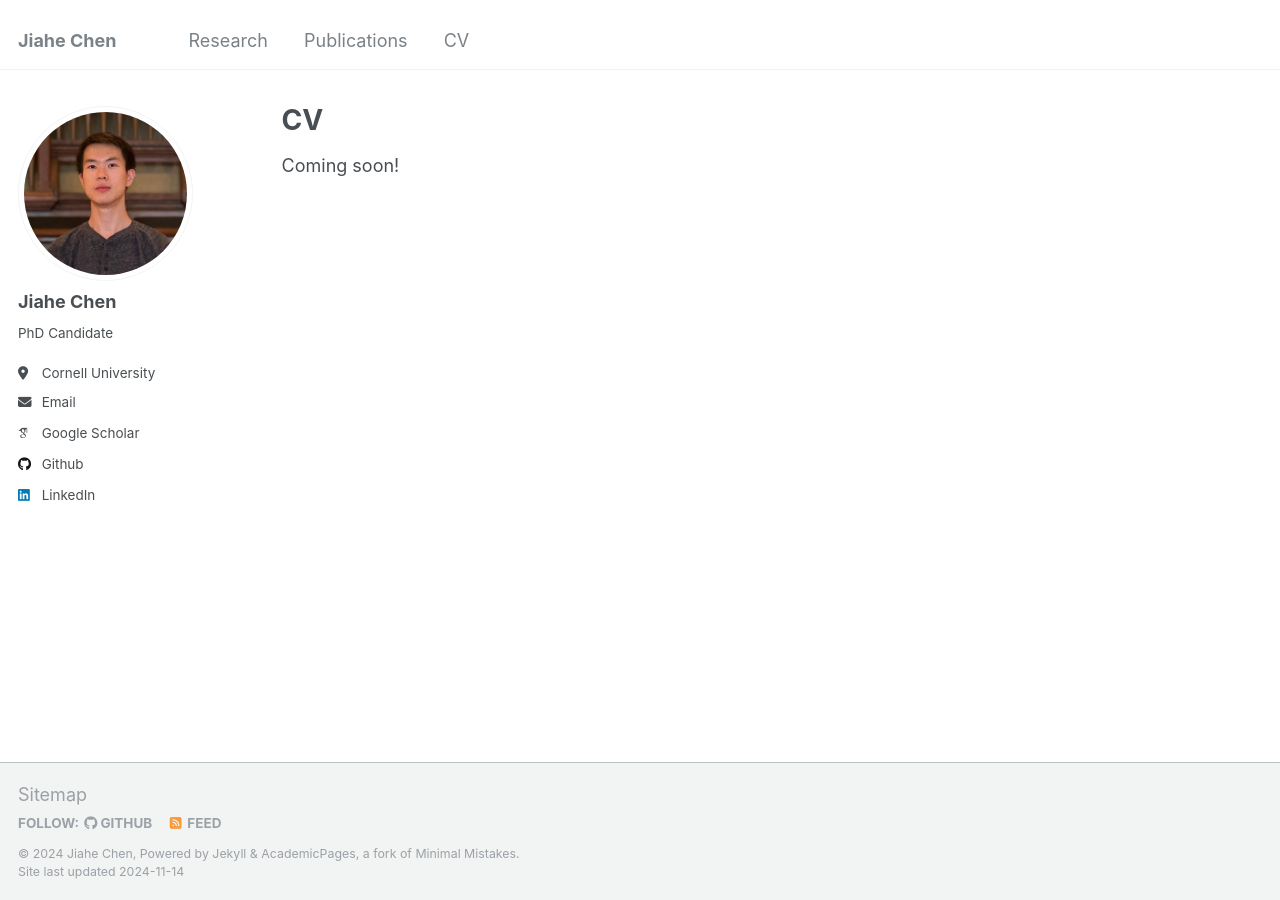
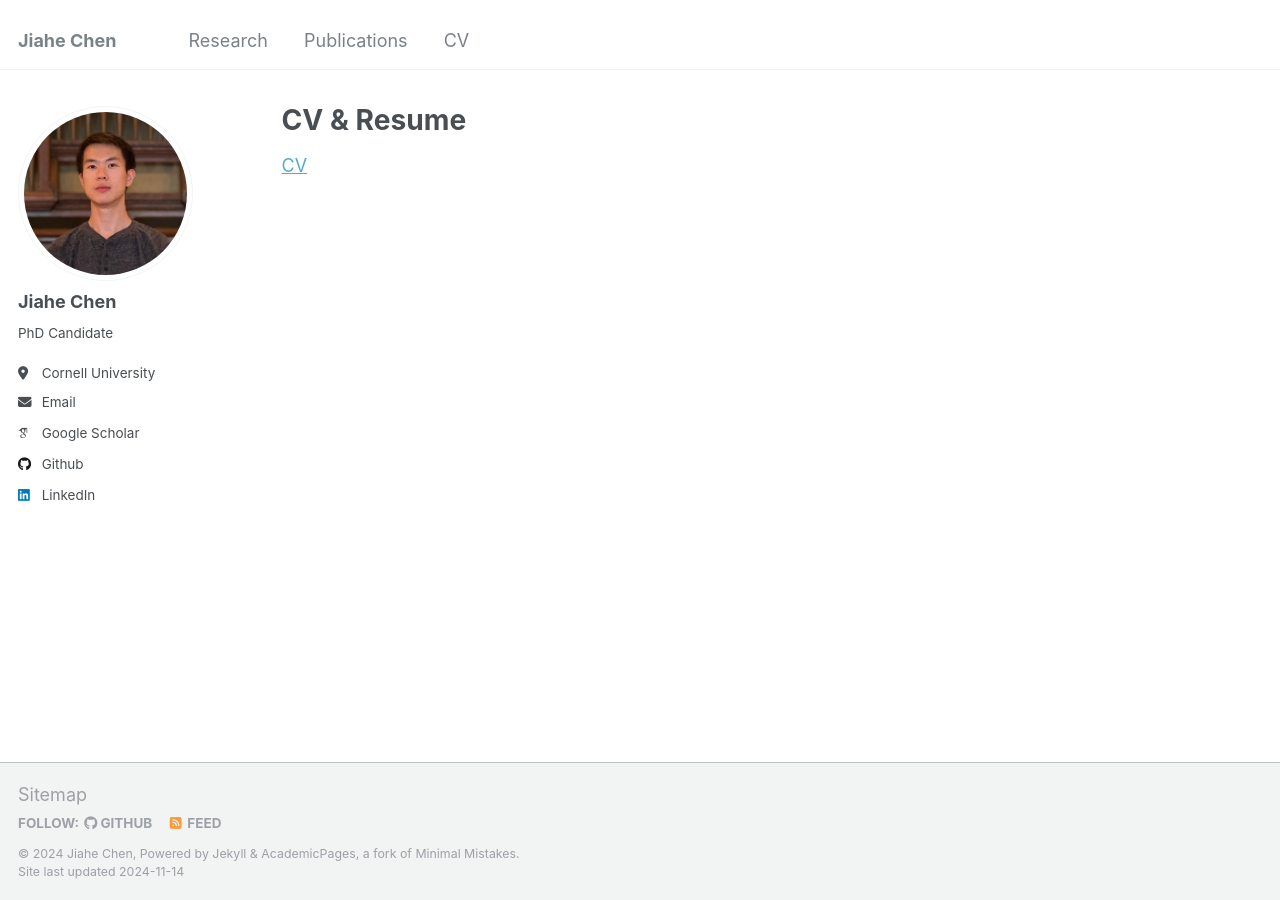
Before and after one commit to Ericland/Ericland.github.io, a Jekyll site: the page built from _pages/cv.md, in a window 1280 px wide. Built offline with Jekyll 4.4.1, drawn with Linux system fonts in a browser that asks for light colours; some web fonts are replaced.

Commit message:
Update cv.md

```diff
--- a/_pages/cv.md
+++ b/_pages/cv.md
@@ -1,6 +1,6 @@
 ---
 layout: archive
-title: "CV"
+title: "CV & Resume"
 permalink: /cv/
 author_profile: true
 redirect_from:
@@ -9,4 +9,4 @@ redirect_from:
 
 {% include base_path %}
 
-Coming soon!
+[CV](https://github.com/Ericland/Ericland.github.io/blob/master/files/cv.pdf)
```
